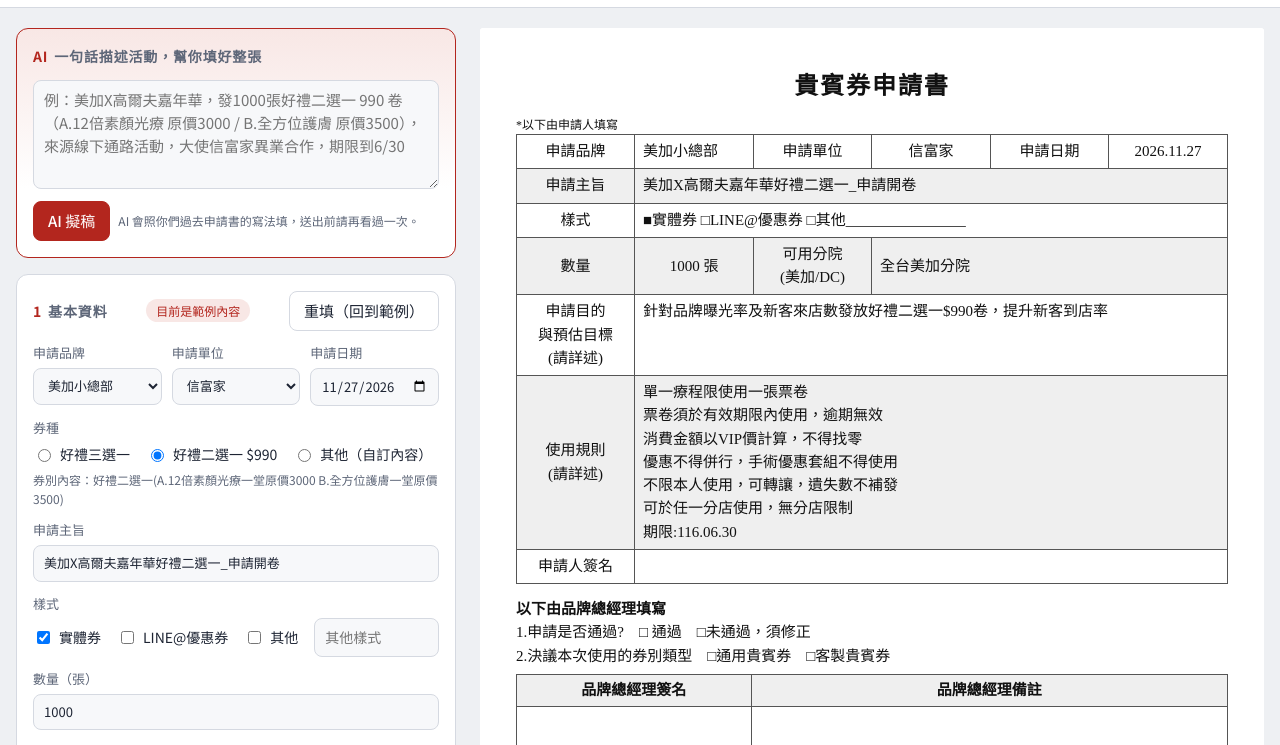
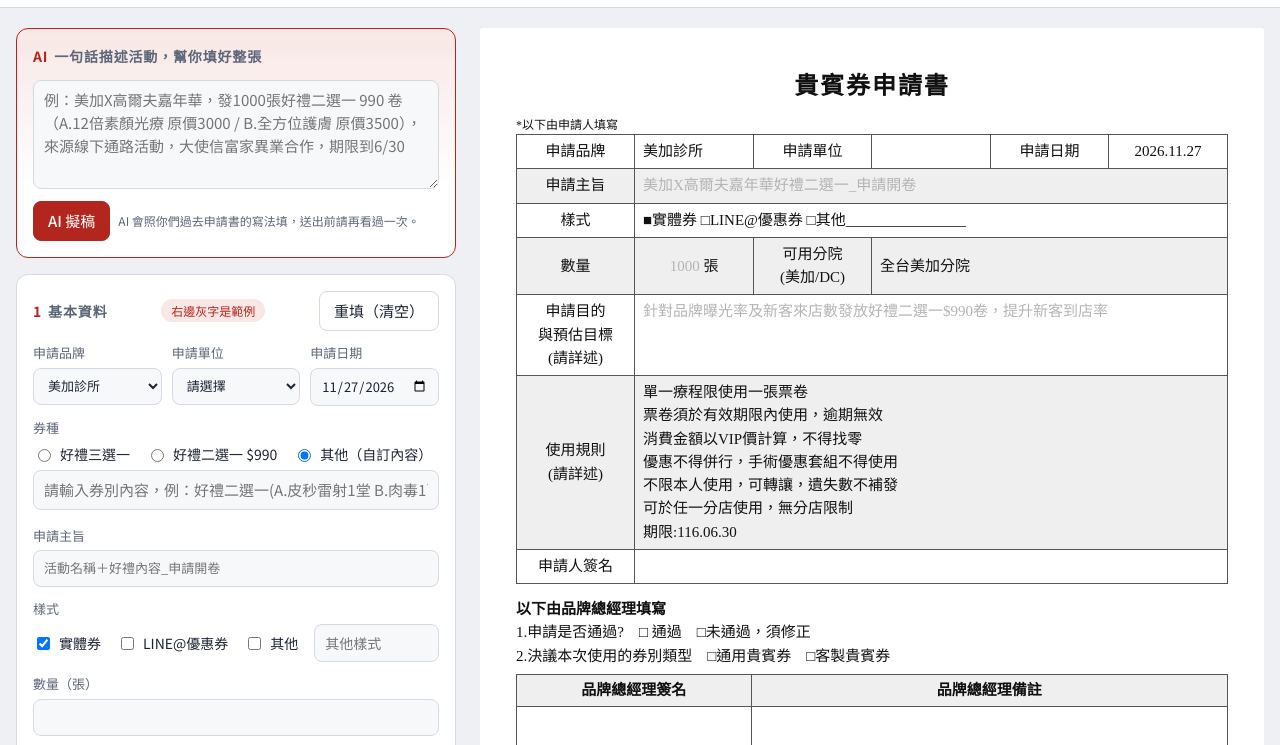
Before and after one commit to ss965315/voucher-form, a plain HTML site: page index.html in a window 1280 px wide. Shown: the part 53-798 px from the top of the page. Drawn offline with nearby package versions, Linux system fonts and the light colour scheme.

Commit message:
Add files via upload

```diff
--- a/index.html
+++ b/index.html
@@ -102,6 +102,8 @@ details.card summary{cursor:pointer;font-size:14px;color:var(--muted);font-weigh
 .paper .kh-t td{padding:8px 12px}
 .paper .foot{font-weight:700;margin-top:16px;font-size:14px}
 .paper .empty{color:#aaa}
+.paper .ghost{color:#b4b4b4}
+.capturing .ghost{visibility:hidden}
 .signedPrev{max-width:820px;margin:0 auto}
 .signedPrev .tag{font-size:13px;margin:0 0 8px;padding:6px 10px;border-radius:6px;background:#fff4d6;color:#6b4e00}
 .signedPrev canvas{display:block;width:100%;height:auto;background:#fff;box-shadow:0 1px 4px rgba(0,0,0,.15);margin-bottom:12px}
@@ -175,7 +177,7 @@ table.inbox tr.done td{opacity:.55}
     </section>
 
     <section class="card">
-      <div class="row" style="justify-content:space-between"><h2><b>1</b>基本資料</h2><span id="exTag" class="example" hidden>目前是範例內容</span><button id="clearBtn" type="button">重填（回到範例）</button></div>
+      <div class="row" style="justify-content:space-between"><h2><b>1</b>基本資料</h2><span id="exTag" class="example" hidden>右邊灰字是範例</span><button id="clearBtn" type="button">重填（清空）</button></div>
       <div class="grid3">
         <label class="f">申請品牌<select id="brand"></select></label>
         <label class="f">申請單位<select id="unitSel"></select></label>
@@ -539,14 +541,16 @@ function runAI({go, stop, out, briefEl, emptyMsg, prompt, apply}){
 }
 const str = v => typeof v==="string" ? v.trim() : (typeof v==="number" ? String(v) : "");
 const isoOk = v => /^\d{4}-\d{2}-\d{2}$/.test(v);
+// 不存在的日期（例如 11/31）改成那個月的最後一天，日期欄才顯示得出來
+const fixIso = v => { const m=/^(\d{4})-(\d{2})-(\d{2})$/.exec(v||""); if(!m) return v; const last=new Date(+m[1],+m[2],0).getDate(); return +m[3]>last ? m[1]+"-"+m[2]+"-"+String(last).padStart(2,"0") : v; };
 function bindFields(state, ids, prefix, onChange){
   ids.forEach(f=>{ const el=$(prefix+f); el.addEventListener(el.type==="checkbox"?"change":"input", ()=>{ state()[f] = el.type==="checkbox"? el.checked : el.value; onChange(); }); });
 }
 function fillFields(state, ids, prefix){ ids.forEach(f=>{ const el=$(prefix+f); if(el.type==="checkbox") el.checked=!!state[f]; else el.value=state[f]??""; }); }
 function armClear(btnId, doClear){
-  let armed=false; const b=$(btnId);
-  b.onclick=()=>{ if(!armed){ armed=true; b.textContent="再按一次確認重填"; setTimeout(()=>{armed=false;b.textContent="重填（回到範例）";},3000); return; }
-    armed=false; b.textContent="重填（回到範例）"; doClear(); };
+  let armed=false; const b=$(btnId), label=b.textContent;
+  b.onclick=()=>{ if(!armed){ armed=true; b.textContent="再按一次確認重填"; setTimeout(()=>{armed=false;b.textContent=label;},3000); return; }
+    armed=false; b.textContent=label; doClear(); };
 }
 
 // ================= 美加 貴賓券申請書 =================
@@ -660,7 +664,7 @@ $("unitSel").addEventListener("change",()=>{
 });
 $("unitOther").addEventListener("input",()=>{ S.unit=$("unitOther").value; S._example=false; mSave(); mRender(); });
 const M_FIELDS = ["date","applicant","subject","styleOther","qty","purpose","rules","source","ambassador","extra","khName","khContent","khSerial","stPhysical","stLine","stOther","khAuto"];
-let S = load("voucher-draft", M_EXAMPLE);
+let S = load("voucher-draft", Object.assign(structuredClone(M_BLANK), {deadlines:M_EXAMPLE.deadlines.slice()}));
 // 清掉之前誤把「AI 指令」貼回來時留下的欄位說明文字
 (function cleanPlaceholders(){
   const bad=/^(主旨|申請目的與預估目標|商品提示的(來源|大使).*|其他附註.*|券別名稱（.*|券別內容|申請單位（.*）)$/;
@@ -732,6 +736,8 @@ function mLineText(){
     "期限："+S.deadlines.filter(Boolean).map(slash).join("、")].join("\n");
 }
 const val = v => v ? v : h("span",{class:"empty"},"　");
+// 左邊沒填的欄位，右邊預覽用灰字顯示範例（下載 PDF 時不會印出來）
+const gh = k => String(S[k]||"").trim() ? S[k] : h("span",{class:"ghost"}, M_EXAMPLE[k]);
 const linesEl = arr => h("div",{class:"lines"}, arr.map(x=>h("div",null,x)));
 function mRender(){
   const p = $("paper"); p.replaceChildren();
@@ -739,10 +745,10 @@ function mRender(){
   const t = h("table");
   t.append(
     h("tr",null,h("td",{class:"k"},"申請品牌"),h("td",null,val(S.brand)),h("td",{class:"k"},"申請單位"),h("td",{style:"text-align:center"},val(S.unit)),h("td",{class:"k"},"申請日期"),h("td",{style:"text-align:center"},val(dot(S.date)))),
-    h("tr",{class:"shade"},h("td",{class:"k"},"申請主旨"),h("td",{colspan:5},val(S.subject))),
+    h("tr",{class:"shade"},h("td",{class:"k"},"申請主旨"),h("td",{colspan:5},gh("subject"))),
     h("tr",null,h("td",{class:"k"},"樣式"),h("td",{colspan:5},styleText(S))),
-    h("tr",{class:"shade"},h("td",{class:"k",style:"height:56px"},"數量"),h("td",{style:"text-align:center"},(S.qty||"　　")+" 張"),h("td",{class:"k"},"可用分院",h("br"),"(美加/DC)"),h("td",{colspan:3},val(S.branches))),
-    h("tr",null,h("td",{class:"k",style:"height:80px"},"申請目的",h("br"),"與預估目標",h("br"),"(請詳述)"),h("td",{colspan:5,class:"top"},linesEl(S.purpose.split("\n")))),
+    h("tr",{class:"shade"},h("td",{class:"k",style:"height:56px"},"數量"),h("td",{style:"text-align:center"},gh("qty")," 張"),h("td",{class:"k"},"可用分院",h("br"),"(美加/DC)"),h("td",{colspan:3},val(S.branches))),
+    h("tr",null,h("td",{class:"k",style:"height:80px"},"申請目的",h("br"),"與預估目標",h("br"),"(請詳述)"),h("td",{colspan:5,class:"top"},S.purpose.trim()?linesEl(S.purpose.split("\n")):gh("purpose"))),
     h("tr",{class:"shade"},h("td",{class:"k"},"使用規則",h("br"),"(請詳述)"),h("td",{colspan:5,class:"top"},linesEl(ruleLines()))),
     h("tr",null,h("td",{class:"k"},"申請人簽名"),h("td",{colspan:5},val(S.applicant)))
   );
@@ -752,14 +758,16 @@ function mRender(){
   const sig = h("table",{class:"sig"}); sig.append(h("tr",null,h("th",{style:"width:33%"},"品牌總經理簽名"),h("th",null,"品牌總經理備註")),h("tr",null,h("td"),h("td")));
   p.append(sig, h("hr"), h("p",{class:"note"},"*以下由總部專案人員填寫"), h("div",{class:"kh"},"凱惠系統設定資料"));
   const KH_KEYS=["khName","khTotal","khContent","khSerial","khExpiry"];
-  const kt = h("table",{class:"kh-t"}); khRows().forEach(([k,v],i)=>kt.append(h("tr",i%2?{class:"shade"}:null,h("td",{class:"k"},k),h("td",{"data-hq":KH_KEYS[i]},v?linesEl(v.split("\n")):val("")))));
+  const KH_GHOST={khName:M_EXAMPLE.khName, khTotal:M_EXAMPLE.qty+"張", khContent:M_EXAMPLE.khContent};
+  const kt = h("table",{class:"kh-t"}); khRows().forEach(([k,v],i)=>kt.append(h("tr",i%2?{class:"shade"}:null,h("td",{class:"k"},k),h("td",{"data-hq":KH_KEYS[i]},v?linesEl(v.split("\n")):(KH_GHOST[KH_KEYS[i]]?h("span",{class:"ghost"},KH_GHOST[KH_KEYS[i]]):val(""))))));
+  $("exTag").hidden = !["subject","qty","purpose","khName","khContent"].some(k=>!String(S[k]||"").trim());
   p.append(kt, h("p",{class:"foot"},"※本申請書審核通過後由會計部留存並通知申請單位與公告單位進行公告佈達。"));
-  $("exTag").hidden = !S._example;
   $("mLine").textContent = mLineText();
 }
 function mDeadlines(){
   const box = $("deadlines"); box.replaceChildren();
   if (!S.deadlines.length) S.deadlines=[""];
+  S.deadlines = S.deadlines.map(fixIso);
   S.deadlines.forEach((v,i)=>{
     const inp = h("input",{type:"date",id:"dl"+i,"aria-label":"期限"+(i+1)}); inp.value=v;
     inp.addEventListener("input",()=>{ S.deadlines[i]=inp.value; S._example=false; mSave(); mRender(); });
@@ -787,7 +795,10 @@ $("vCustom").addEventListener("input",()=>{ S.khContent=$("vCustom").value; if($
 bindFields(()=>S, M_FIELDS, "", ()=>{ S._example=false; mSave(); mRender(); });
 $("addDeadline").onclick=()=>{ S.deadlines.push(""); mSave(); mDeadlines(); };
 $("resetRules").onclick=()=>{ S.rules=STD_RULES.join("\n"); syncBranchRule(); mSave(); mRender(); };
-armClear("clearBtn", ()=>{ const keep={unit:S.unit,applicant:S.applicant,brand:S.brand}; S=Object.assign(structuredClone(M_EXAMPLE), keep, {date:iso(new Date())}); mSave(); mFill(); toast("已回到範例內容，改成這次的活動就好（品牌、單位、申請人保留）"); });
+armClear("clearBtn", ()=>{ const keep={unit:S.unit,applicant:S.applicant,brand:S.brand};
+  const dl=(S.deadlines||[]).map(fixIso).filter(isoOk);
+  S=Object.assign(structuredClone(M_BLANK), keep, {date:iso(new Date()), deadlines: dl.length?dl:M_EXAMPLE.deadlines.slice()});
+  mSave(); mFill(); toast("已清空，左邊直接填；右邊灰字只是範例，不會印出來（品牌、單位、申請人、期限保留）"); });
 $("mLineCopy").onclick=()=>copyText(mLineText(),"已複製 LINE 訊息");
 function mPlain(){
   const L=["貴賓券申請書","申請品牌："+S.brand+"　申請單位："+S.unit+"　申請日期："+dot(S.date),"申請主旨："+S.subject,"樣式："+styleText(S),
@@ -870,7 +881,7 @@ ${brief}
     // 來源、大使不自動帶入，讓申請人自己選
     ["subject","branches","purpose","extra","khName","khContent","unit"].forEach(k=>{ const v=str(r[k]); if(v) S[k]=v; });
     const q=str(r.qty).replace(/[^\d]/g,""); if(q) S.qty=q;
-    if(Array.isArray(r.deadlines)){ const d=r.deadlines.map(str).filter(isoOk); if(d.length) S.deadlines=d; }
+    if(Array.isArray(r.deadlines)){ const d=r.deadlines.map(str).map(fixIso).filter(isoOk); if(d.length) S.deadlines=d; }
     S.branchSel=parseBranches(S.branches);
     const vt=str(r.vType); if(VTYPES[vt]) applyVType(vt); else if(vt==="custom") S.vType="custom";
     S.khAuto=true; S._example=false; mSave(); mFill(); return str(r.check);
```
